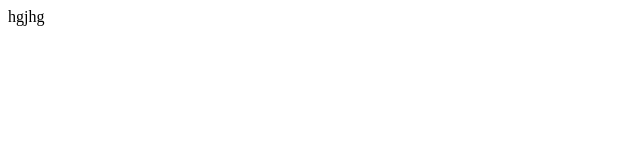
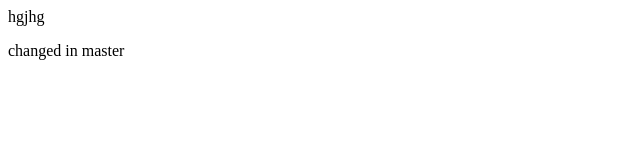
Before and after one commit to adwaithsamod/Employee, a plain HTML site: page index.html in a window 1280 px wide. Shown: the whole page, without its empty margins (0-640 px from the left). Drawn offline with Linux system fonts and the light colour scheme.

Commit message:
chenged index in master

```diff
--- a/index.html
+++ b/index.html
@@ -1,5 +1,6 @@
 <html>
 <body>
 <p>hgjhg</p>
+<p> changed in master</p>
 </body>
 </html>
```
Also changed, not shown: a.html (added), home.html (added).
